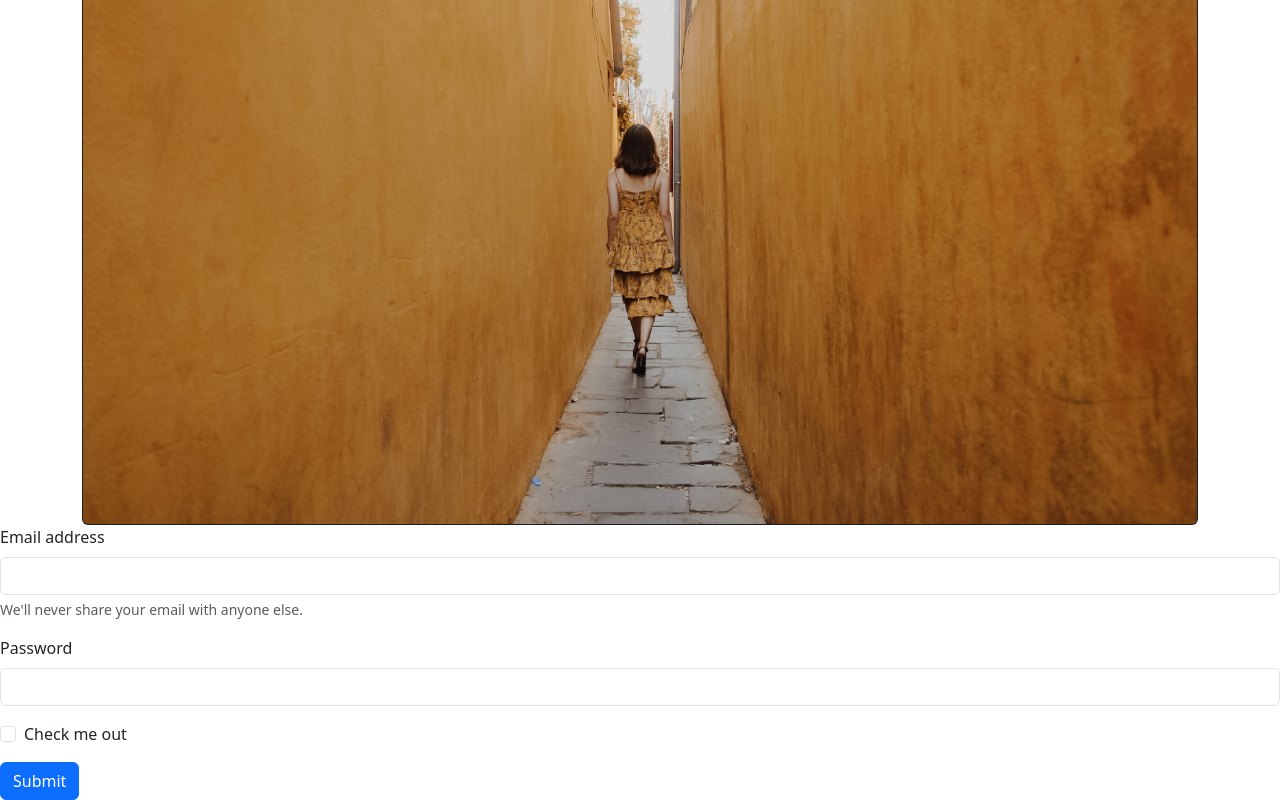
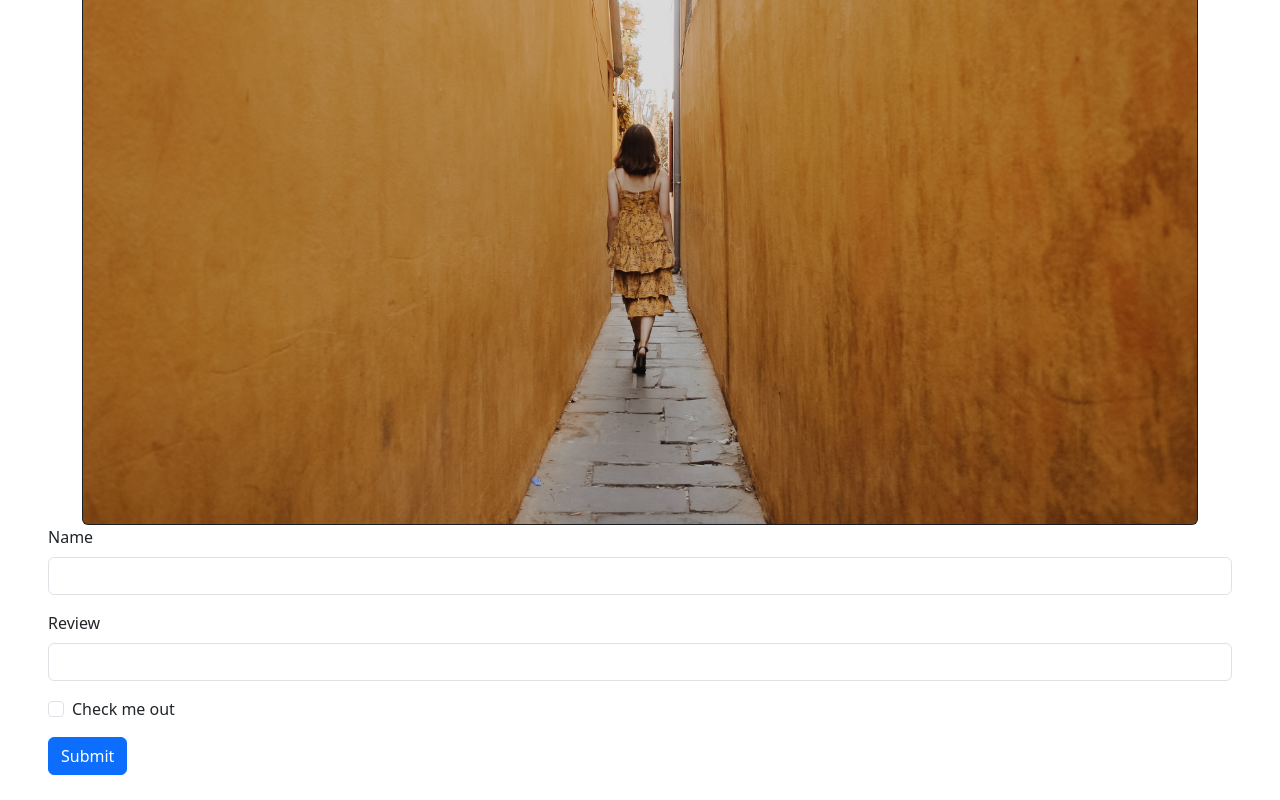
Before and after one commit to trevornei/week-10-coding-assignment, a website: page index.html in a window 1280 px wide. Shown: the part 1835-2635 px from the top of the page. After the commit the page ends 2610 px from the top, so only its background shows below. Drawn offline with nearby package versions, Linux system fonts and the light colour scheme.

Commit message:
Changed the names of form labels.

```diff
--- a/index.html
+++ b/index.html
@@ -95,15 +95,14 @@
     </div>
     </div>
 
-    <div id="form-cont">
+    <div id="form-cont" class="mx-5">
       <form>
         <div class="mb-3">
-          <label for="exampleInputEmail1" class="form-label">Email address</label>
+          <label for="exampleInputEmail1" class="form-label">Name</label>
           <input type="email" class="form-control" id="exampleInputEmail1" aria-describedby="emailHelp">
-          <div id="emailHelp" class="form-text">We'll never share your email with anyone else.</div>
         </div>
         <div class="mb-3">
-          <label for="exampleInputPassword1" class="form-label">Password</label>
+          <label for="exampleInputPassword1" class="form-label">Review</label>
           <input type="password" class="form-control" id="exampleInputPassword1">
         </div>
         <div class="mb-3 form-check">
```
